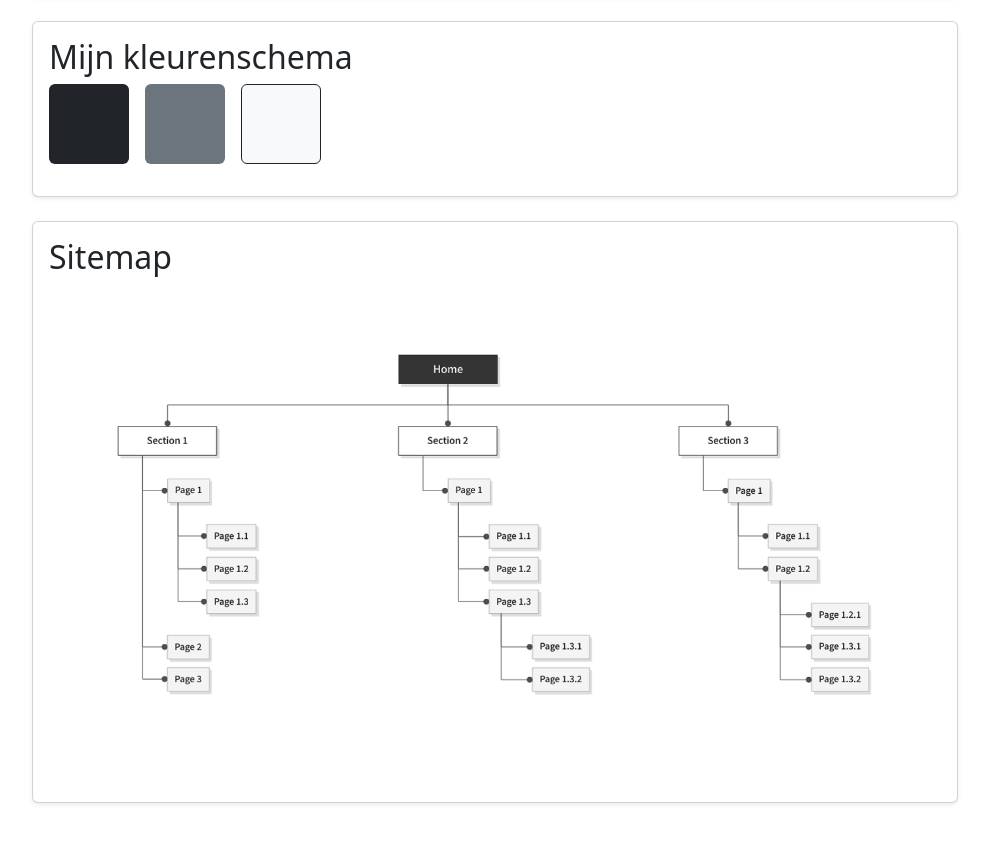
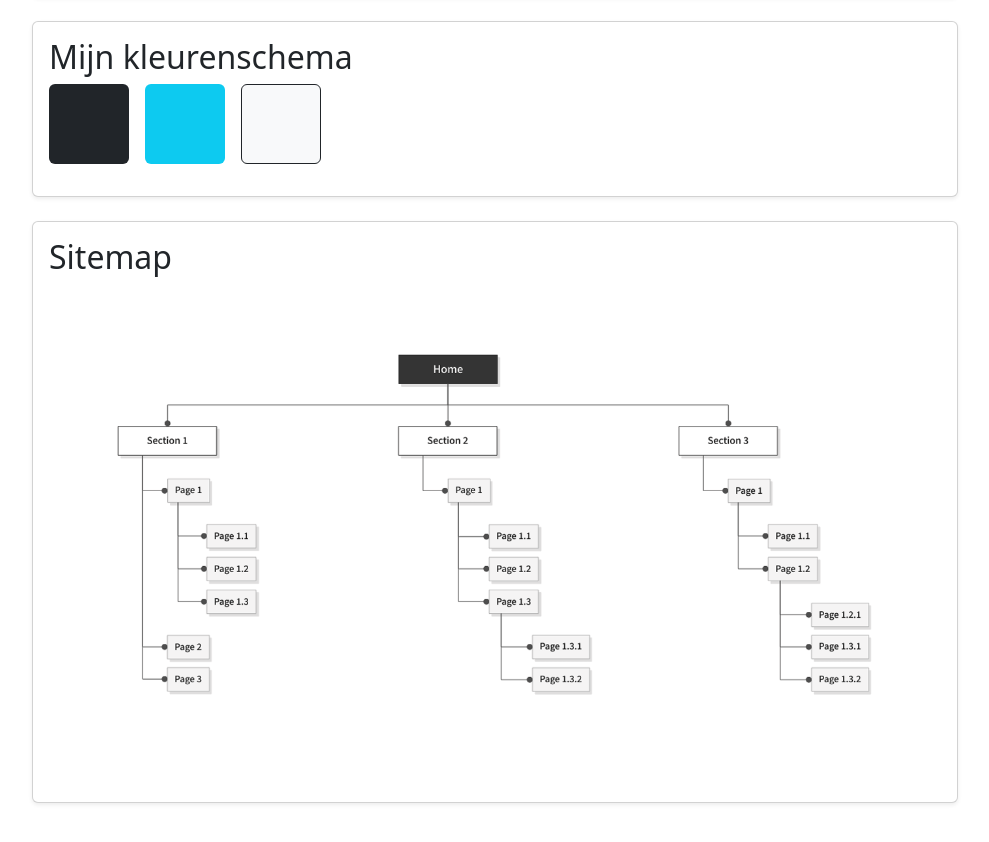
Before and after one commit to Darvan23/Darvan23.github.io, a plain HTML site: page profile.html in a window 1280 px wide. Shown: the part 983-1825 px from the top of the page, without its empty margins (145-1134 px from the left). Drawn offline with nearby package versions, Linux system fonts and the light colour scheme.

Commit message:
added a new color

```diff
--- a/profile.html
+++ b/profile.html
@@ -102,7 +102,7 @@
             <h2 class="card-title">Mijn kleurenschema</h2>
             <div class="d-flex gap-3 mb-3">
               <div class="color-box bg-dark rounded"></div>
-              <div class="color-box bg-secondary rounded"></div>
+              <div class="color-box bg-info rounded"></div>
               <div class="color-box bg-light border border-dark rounded"></div>
             </div>
           </div>
```
